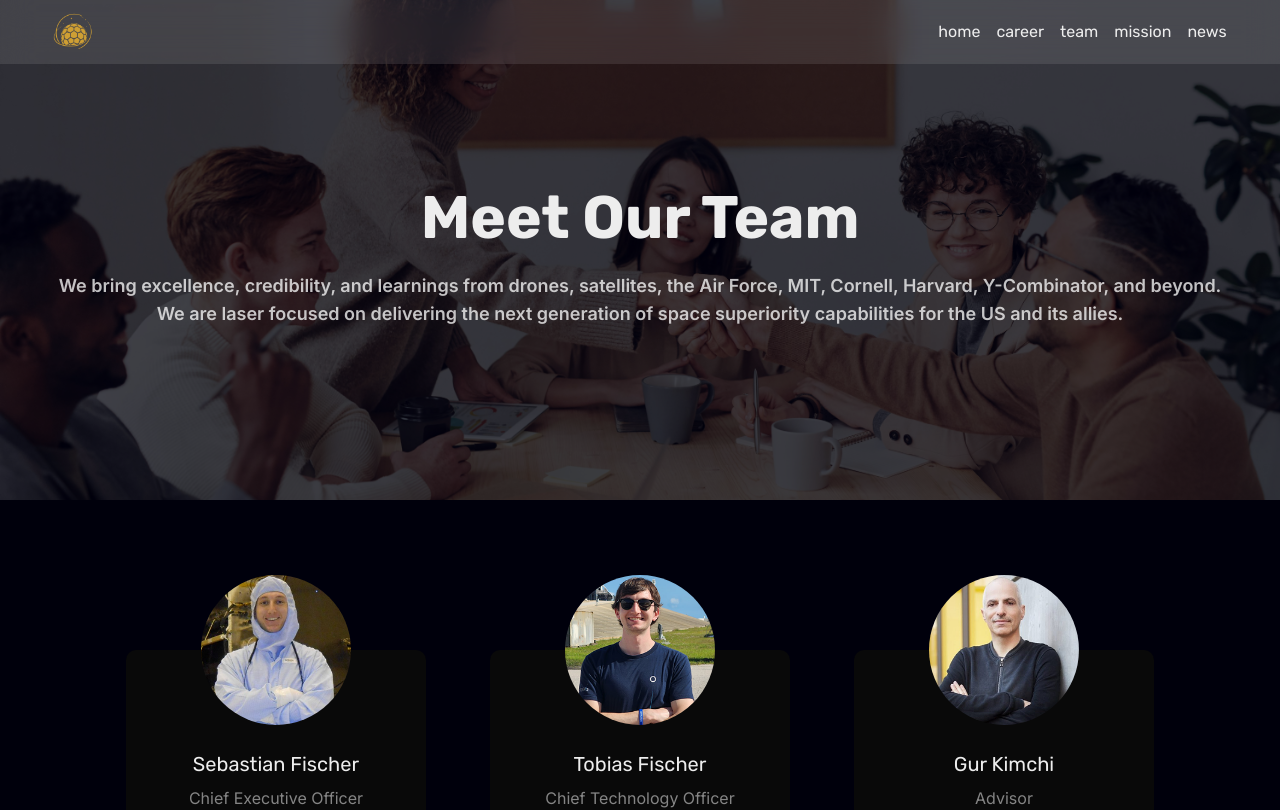
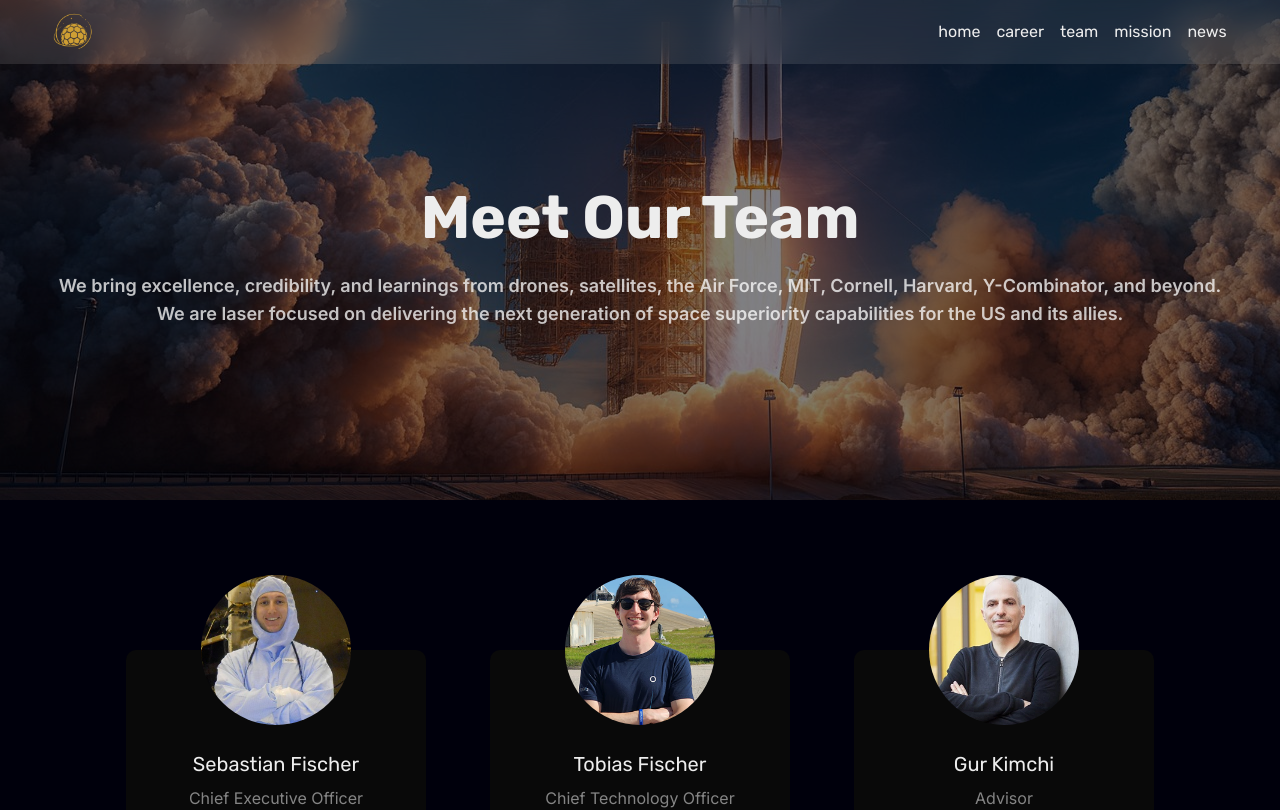
Before and after one commit to 221fa04732/WardStone, a Next.js app: page /team in a window 1280 px wide. Shown: the top 810 px of the page. Built offline with nearby package versions, Linux system fonts and the light colour scheme.

Commit message:
team pic changed

```diff
--- a/components/component/teamLanding.tsx
+++ b/components/component/teamLanding.tsx
@@ -2,7 +2,7 @@ import Image from "next/image"
 
 export default function TeamLanding(){
     return(<div className="relative flex justify-center items-center w-full h-[300px] md:h-[500px]">
-        <Image src={'/team.jpg'} alt="home" fill className="object-cover opacity-25"/>
+        <Image src={'/team.jpg'} alt="home" fill className="object-cover opacity-50"/>
         <div className="absolute h-full w-11/12 flex flex-col items-center justify-center gap-6">
             <div className="rubik text-2xl md:text-6xl font-semibold md:font-bold pt-36 text-center">Meet Our Team</div>
             <div className="text-center text-sm md:text-lg text-white/75 md:font-semibold pb-32">We bring excellence, credibility, and learnings from drones, satellites, the Air Force, MIT, Cornell, Harvard, Y-Combinator, and beyond. We are laser focused on delivering the next generation of space superiority capabilities for the US and its allies.</div>
```
Also changed, not shown: public/team.jpg.
